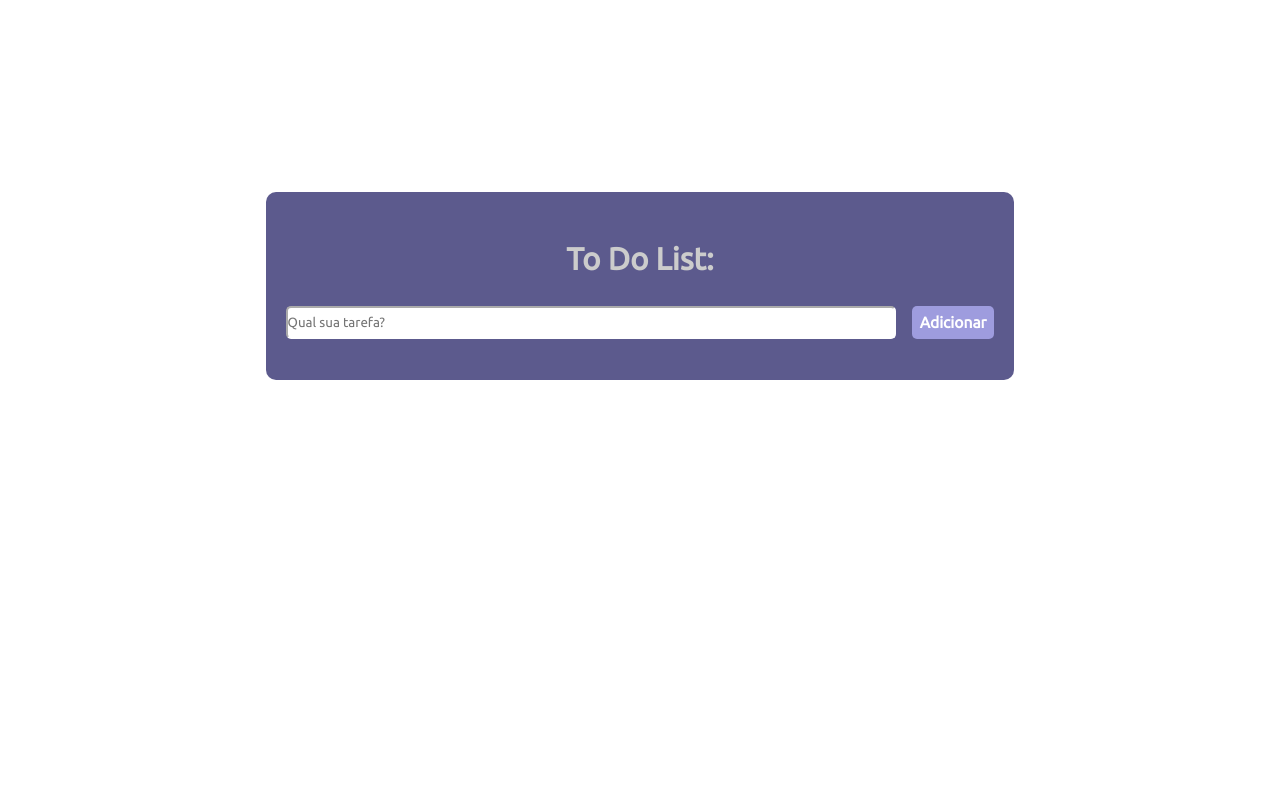
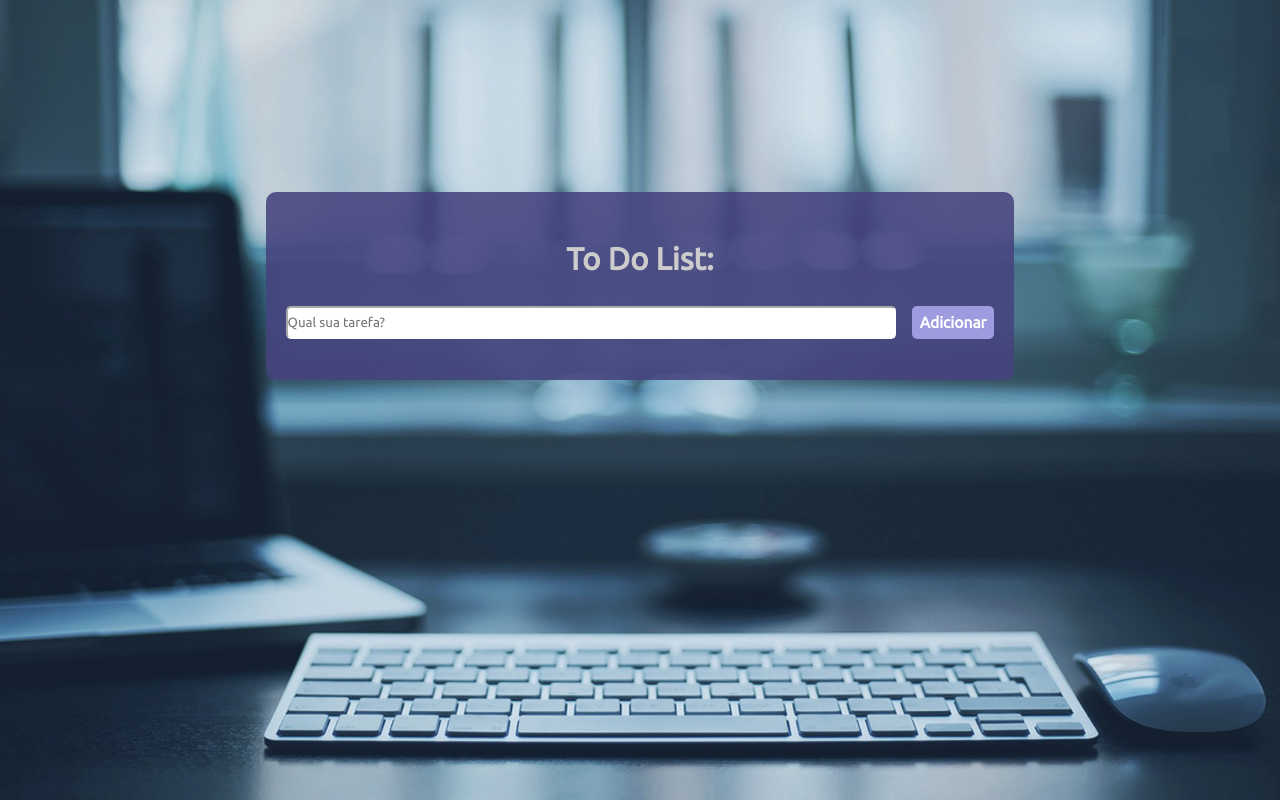
Before and after one commit to adrianomisina/to-do-tasks, a plain HTML site: page index.html in a window 1280 px wide. Drawn offline with Linux system fonts and the light colour scheme.

Commit message:
first commit

```diff
--- a/assets/css/style.css
+++ b/assets/css/style.css
@@ -14,7 +14,7 @@
     font-family: 'Ubuntu', sans-serif;
 }
 body {
-    background: 'nebula.jpg';
+    background-image: url('/nebula.jpg');
     background-position: center;
     background-size:cover;
     background-repeat: no-repeat;
```
